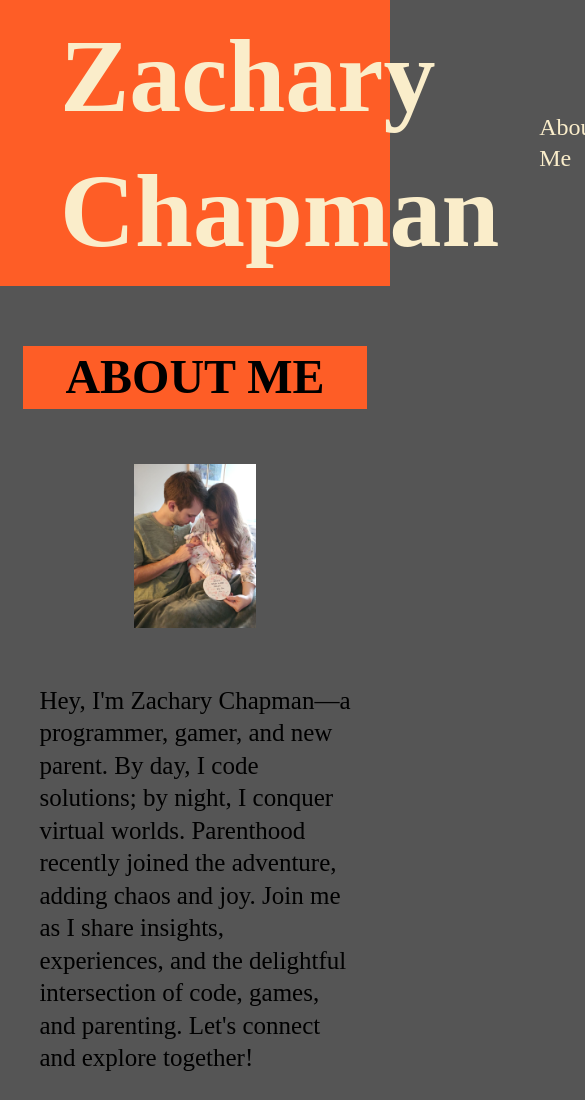
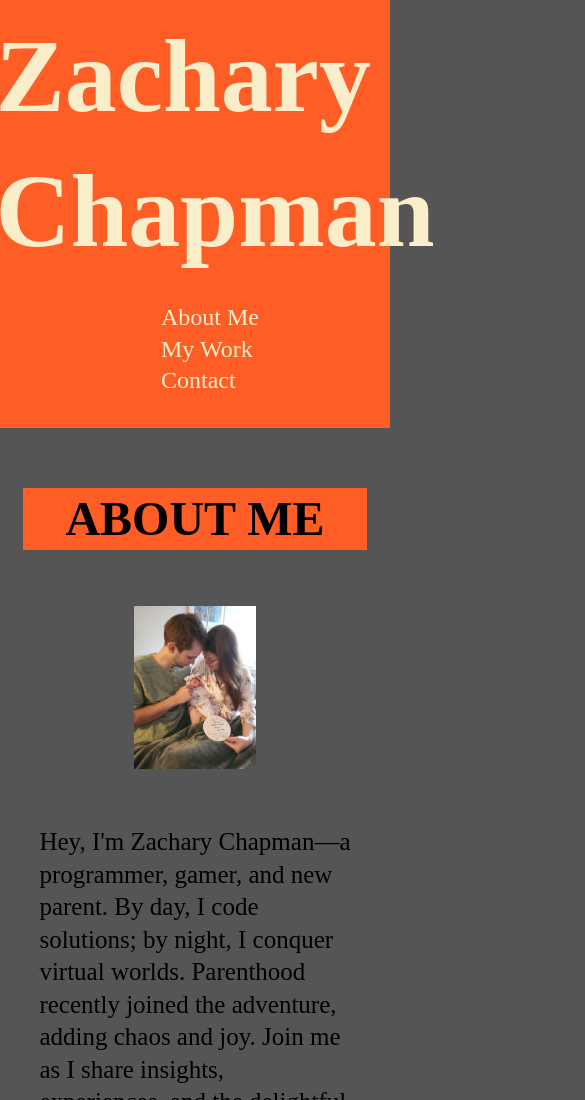
Before and after one commit to chappzach24/Chapman-Portfolio, a plain HTML site: page index.html in a window 390 px wide. Shown: the top 1100 px of the page, 585 px wide, since content can reach past the window. Drawn offline with Linux system fonts and the light colour scheme.

Commit message:
fixed header and nav

```diff
--- a/assets/style.css
+++ b/assets/style.css
@@ -148,7 +148,7 @@ padding: 20px;
 
 
 @media screen and (max-width: 900px) {
-  .aboutme, .description, .work, .projects, .contact{
+  .aboutme, .description, .work, .projects, .contact, .titles, nav, ul, li, header{
     flex-direction: column;
   }
 }
```
